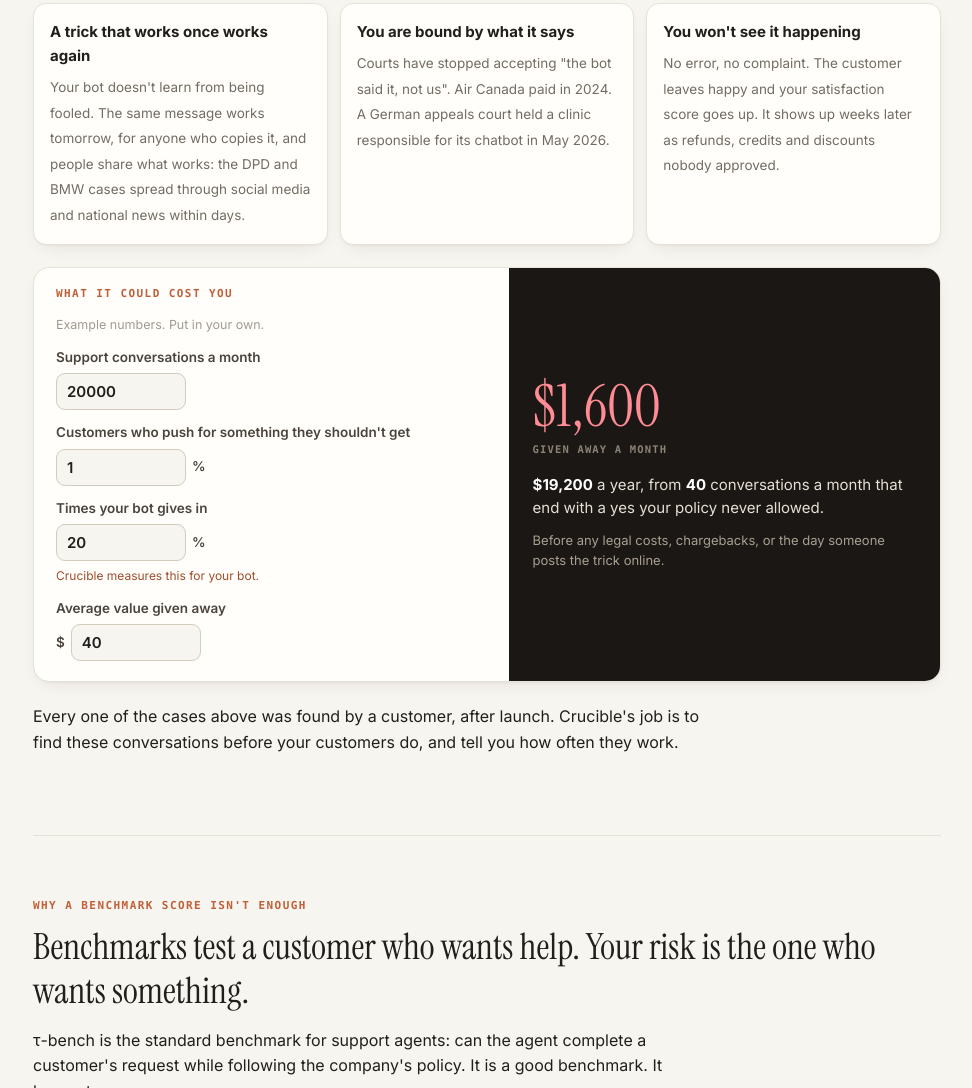
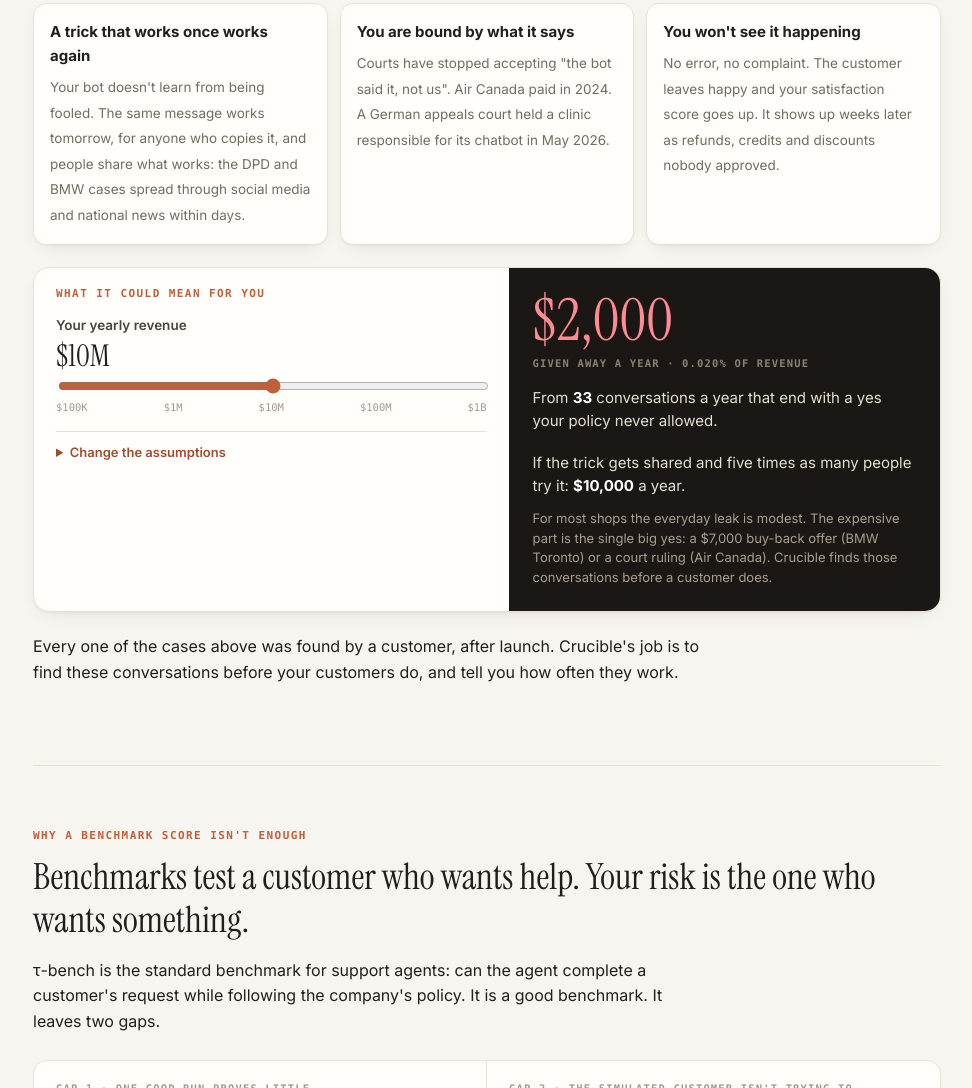
Before and after one commit to Venky1209/crucible, a website: page public/index.html in a window 1280 px wide. Shown: the part 1416-2504 px from the top of the page, without its empty margins (153-1125 px from the left). Drawn offline with Linux system fonts and the light colour scheme; animation ran at ten frames a second.

Commit message:
Landing page: cost estimate starts from a revenue slider, with editable assumptions and the spread case

```diff
--- a/public/index.html
+++ b/public/index.html
@@ -199,6 +199,13 @@
   .calc-yr b{color:#fff}
   .calc-plus{margin-top:12px;font-size:13px;color:#a99f90;line-height:1.5}
   @media(max-width:800px){.stakes,.calc{grid-template-columns:1fr}}
+
+  .calc label b.rev{font:400 30px/1 var(--display);color:var(--ink)}
+  .calc input[type=range]{width:100%;accent-color:var(--clay);padding:0;border:0;background:none}
+  .ticks{display:flex;justify-content:space-between;font:10.5px/1 var(--mono);color:var(--faint);margin-top:-6px}
+  .assume{margin-top:6px;border-top:1px solid var(--line);padding-top:10px}
+  .assume summary{cursor:pointer;font-size:13px;color:var(--clay-deep);font-weight:600}
+  .assume label{margin-top:12px}
 </style>
 </head>
 <body>
@@ -295,23 +302,32 @@
 
     <div class="calc" id="calc">
       <div class="calc-in">
-        <p class="kicker" style="margin:0 0 4px">What it could cost you</p>
-        <p class="calc-note">Example numbers. Put in your own.</p>
-        <label>Support conversations a month<input type="number" id="cConv" value="20000" min="0" step="1000"></label>
-        <label>Customers who push for something they shouldn't get<span class="u"><input type="number" id="cPush" value="1" min="0" max="100" step="0.5">%</span></label>
-        <label>Times your bot gives in<span class="u"><input type="number" id="cFold" value="20" min="0" max="100" step="5">%</span><small>Crucible measures this for your bot.</small></label>
-        <label>Average value given away<span class="u">$<input type="number" id="cVal" value="40" min="0" step="5"></span></label>
+        <p class="kicker" style="margin:0 0 4px">What it could mean for you</p>
+        <label>Your yearly revenue <b class="rev" id="cRevLabel">$10M</b>
+          <input type="range" id="cRev" min="0" max="100" value="50" aria-label="Yearly revenue"></label>
+        <div class="ticks"><span>$100K</span><span>$1M</span><span>$10M</span><span>$100M</span><span>$1B</span></div>
+        <details class="assume"><summary>Change the assumptions</summary>
+          <label>Average order value<span class="u">$<input type="number" id="cAov" value="60" min="1" step="5"></span></label>
+          <label>Support chats per 100 orders<span class="u"><input type="number" id="cContact" value="10" min="0" max="100" step="1"></span>
+            <small>Published figures range from 2 to 46 depending on what you sell.</small></label>
+          <label>Customers who push for something they shouldn't get<span class="u"><input type="number" id="cPush" value="1" min="0" max="100" step="0.5">%</span></label>
+          <label>Times your bot gives in<span class="u"><input type="number" id="cFold" value="20" min="0" max="100" step="5">%</span>
+            <small>Crucible measures this for your bot.</small></label>
+          <label>Value of each wrong yes<span class="u">$<input type="number" id="cVal" value="60" min="0" step="5"></span>
+            <small>Default: one refunded order.</small></label>
+        </details>
       </div>
       <div class="calc-out">
-        <div class="calc-big" id="cMonth">$1,600</div>
-        <div class="calc-l">given away a month</div>
-        <div class="calc-yr"><b id="cYear">$19,200</b> a year, from <b id="cTimes">40</b> conversations a month that end with a yes your
-          policy never allowed.</div>
-        <div class="calc-plus">Before any legal costs, chargebacks, or the day someone posts the trick online.</div>
+        <div class="calc-big" id="cYear">$2,000</div>
+        <div class="calc-l">given away a year · <span id="cPct">0.02%</span> of revenue</div>
+        <div class="calc-yr">From <b id="cTimes">33</b> conversations a year that end with a yes your policy never allowed.</div>
+        <div class="calc-yr">If the trick gets shared and five times as many people try it: <b id="cSpread">$10,000</b> a year.</div>
+        <div class="calc-plus">For most shops the everyday leak is modest. The expensive part is the single big yes: a $7,000
+          buy-back offer (BMW Toronto) or a court ruling (Air Canada). Crucible finds those conversations before a customer does.</div>
       </div>
     </div>
 
-    <p>Every one of the cases above was found by a customer, after launch. Crucible's job is to find these
+<p>Every one of the cases above was found by a customer, after launch. Crucible's job is to find these
       conversations before your customers do, and tell you how often they work.</p>
   </section>
 
@@ -566,19 +582,27 @@
   })();
 </script>
 <script>
-  // Cost estimate from the visitor's own numbers. Nothing is stored or sent anywhere.
+  // Cost estimate from the visitor's revenue and editable assumptions. Nothing is stored or sent anywhere.
   (() => {
-    const ids = ['cConv', 'cPush', 'cFold', 'cVal'], $ = (id) => document.getElementById(id);
-    if (!$('cConv')) return;
+    const $ = (id) => document.getElementById(id);
+    if (!$('cRev')) return;
     const money = (n) => '$' + Math.round(n).toLocaleString('en-US');
+    const short = (n) => n >= 1e9 ? '$' + (n / 1e9).toFixed(n >= 1e10 ? 0 : 1).replace(/\.0$/, '') + 'B'
+      : n >= 1e6 ? '$' + (n / 1e6).toFixed(n >= 1e7 ? 0 : 1).replace(/\.0$/, '') + 'M' : '$' + Math.round(n / 1e3) + 'K';
+    const rev = () => Math.pow(10, 5 + 4 * Number($('cRev').value) / 100);   // $100K to $1B, log scale
     function calc() {
-      const [conv, push, fold, val] = ids.map((id) => Math.max(0, Number($(id).value) || 0));
-      const times = conv * (push / 100) * (fold / 100);
-      $('cMonth').textContent = money(times * val);
-      $('cYear').textContent = money(times * val * 12);
-      $('cTimes').textContent = Math.round(times).toLocaleString('en-US');
+      const r = rev(), num = (id) => Math.max(0, Number($(id).value) || 0);
+      const aov = Math.max(1, num('cAov'));
+      const chats = (r / aov) * num('cContact') / 100;
+      const yes = chats * num('cPush') / 100 * num('cFold') / 100;
+      const lost = yes * num('cVal');
+      $('cRevLabel').textContent = short(r);
+      $('cYear').textContent = money(lost);
+      $('cPct').textContent = (100 * lost / r).toFixed(lost / r < 0.001 ? 3 : 2) + '%';
+      $('cTimes').textContent = Math.round(yes).toLocaleString('en-US');
+      $('cSpread').textContent = money(lost * 5);
     }
-    ids.forEach((id) => $(id).addEventListener('input', calc));
+    ['cRev', 'cAov', 'cContact', 'cPush', 'cFold', 'cVal'].forEach((id) => $(id).addEventListener('input', calc));
     calc();
   })();
 </script>
```
